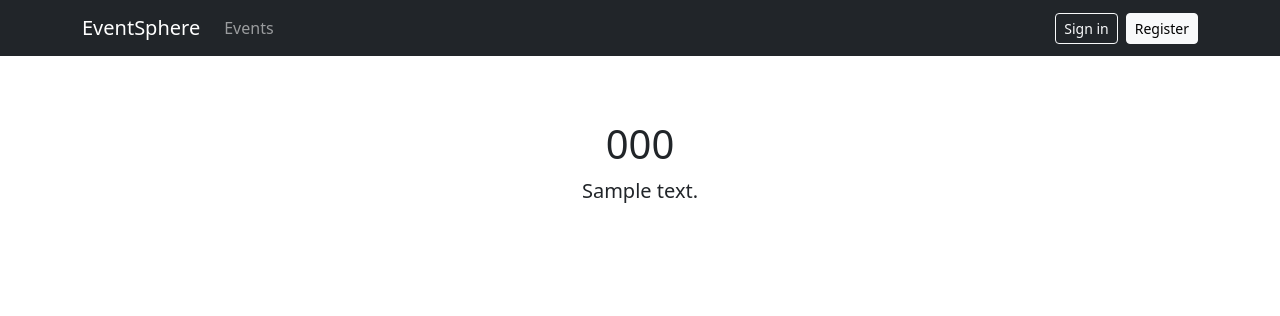
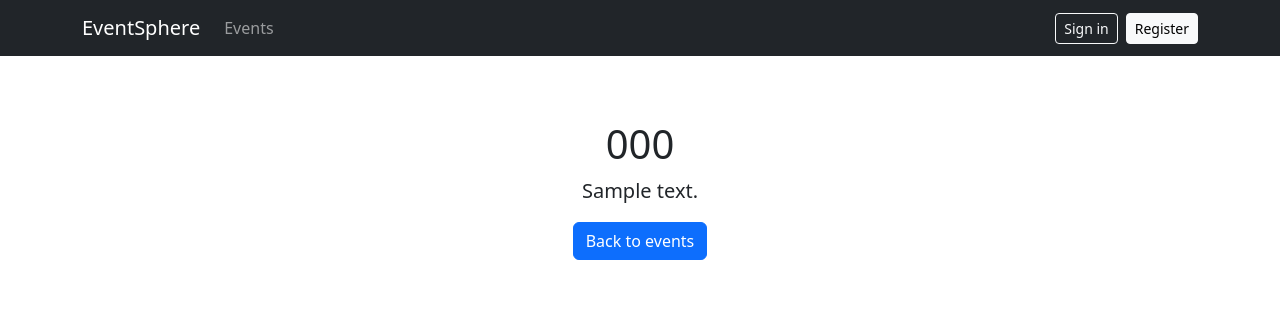
Before and after one commit to dragon-udfly/Evently, a FastAPI app: template app/templates/error.html in a window 1280 px wide. Shown: the top 316 px of the page. Run offline with FastAPI, Linux system fonts and the light colour scheme; the template is opened without the code that fills it: most values are stand-ins (such as "Sample title", 1, 10 or a date in 2020); parts of the project's set-up code (start-up, migrations or seed data) failed here and were passed over.

Commit message:
Added back to events home button

```diff
--- a/app/templates/error.html
+++ b/app/templates/error.html
@@ -1,2 +1,2 @@
 {% extends "base.html" %}{% block title %}Error {{ code }}{% endblock %}
-{% block content %}<div class="text-center py-5"><h1>{{ code }}</h1><p class="lead">{{ detail }}</p></div>{% endblock %}
+{% block content %}<div class="text-center py-5"><h1>{{ code }}</h1><p class="lead">{{ detail }}</p><a href="/" class="btn btn-primary">Back to events</a></div>{% endblock %}
```
